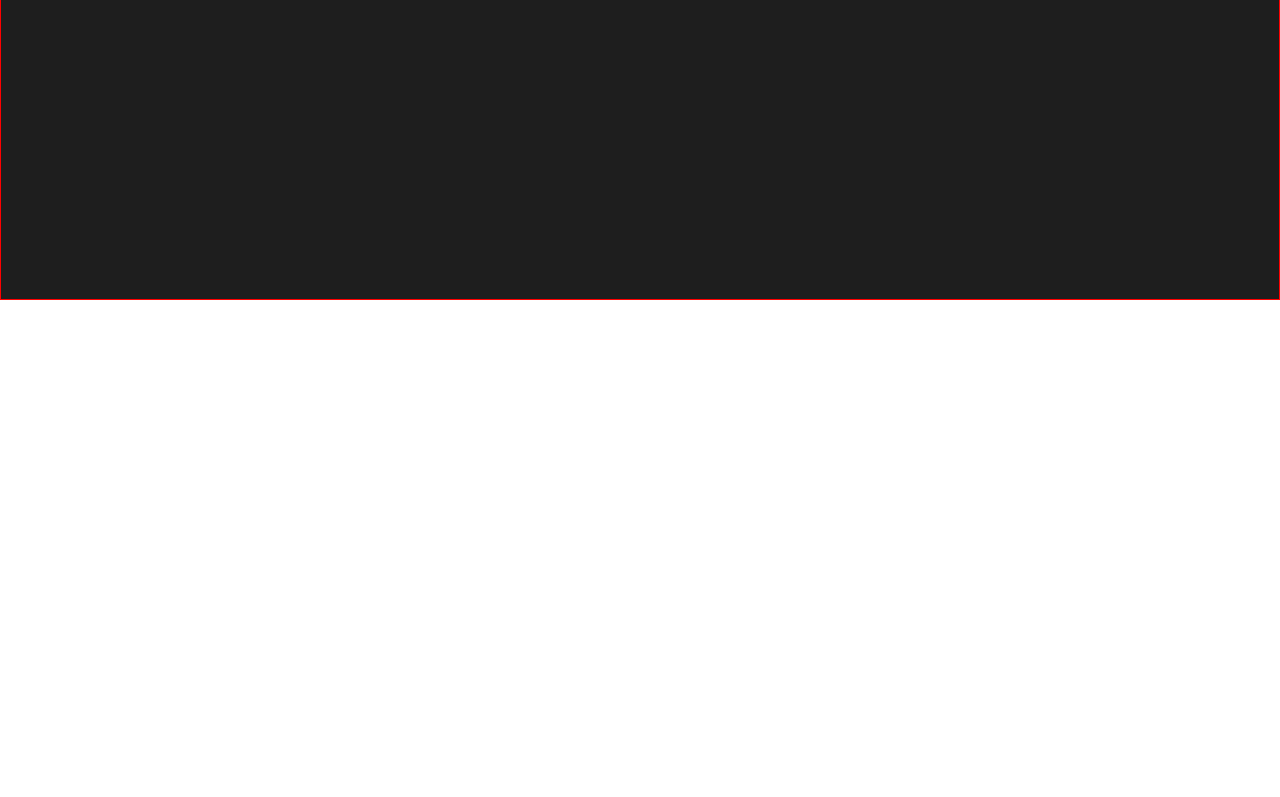
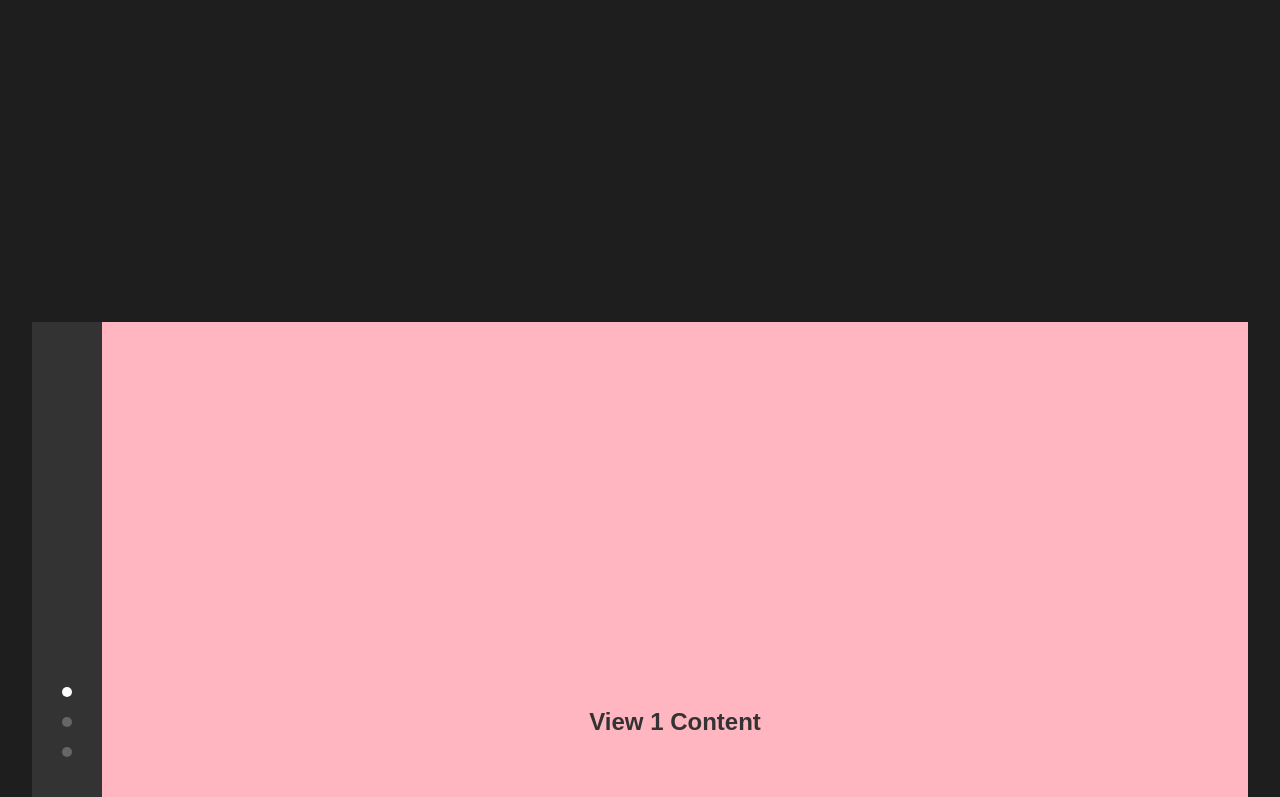
Before and after one commit to alfiewalliss/portfolio, a React (Create React App) app: page / in a window 1280 px wide. Shown: the part 502-1299 px from the top of the page. Before the commit the page ends 802 px from the top, so only its background shows below. Built offline with nearby package versions, Linux system fonts and the light colour scheme.

Commit message:
adding some scroll animation elements, needs further work on the sidebar one

```diff
--- a/package.json
+++ b/package.json
@@ -4,9 +4,10 @@
   "private": true,
   "dependencies": {
     "cra-template": "1.2.0",
-    "framer-motion": "^11.15.0",
+    "framer-motion": "^10.0.0",
     "react": "^19.0.0",
     "react-dom": "^19.0.0",
+    "react-intersection-observer": "^9.0.0",
     "react-scripts": "5.0.1",
     "web-vitals": "^4.2.4"
   },
--- a/src/App.tsx
+++ b/src/App.tsx
@@ -1,14 +1,9 @@
 import React from "react";
 import { motion } from "framer-motion";
+import ScrollBox from "./components/ScrollBox/ScrollBox.tsx";
+import ScrollAnimatedSection from "./components/ScrollAnimatedSection.tsx";
 
 const App: React.FC = () => {
-  const projects = [
-    "Project One",
-    "Project Two",
-    "Project Three",
-    "Project Four",
-  ];
-
   return (
     <div
       style={{
@@ -16,11 +11,8 @@ const App: React.FC = () => {
         backgroundColor: "#1e1e1e",
         color: "#fff",
         margin: 0,
-        border: "1px solid red",
-        height: "100vh",
       }}
     >
-      {/* Header Section */}
       <motion.header
         initial={{ y: -100, opacity: 0 }}
         animate={{ y: 0, opacity: 1 }}
@@ -36,7 +28,6 @@ const App: React.FC = () => {
         Welcome to My Portfolio
       </motion.header>
 
-      {/* Navigation */}
       <motion.nav
         initial="hidden"
         animate="visible"
@@ -70,21 +61,29 @@ const App: React.FC = () => {
         ))}
       </motion.nav>
 
-      {/* Projects Section */}
       <motion.section
         initial={{ opacity: 0 }}
         animate={{ opacity: 1 }}
         transition={{ duration: 1 }}
         style={{
-          padding: "2rem",
+          padding: "0 2rem 2rem 2rem",
           textAlign: "center",
+          overflow: "scroll",
         }}
       >
-        <h2
-          style={{ marginBottom: "1.5rem", fontSize: "2rem", color: "#007bff" }}
+        <motion.div
+          style={{
+            marginBottom: "1.5rem",
+            fontSize: "2rem",
+            color: "#007bff",
+            height: "calc(100vh - 123px)",
+            display: "flex",
+            justifyContent: "center",
+            alignItems: "center",
+          }}
         >
           My Projects
-        </h2>
+        </motion.div>
         <motion.div
           initial="hidden"
           animate="visible"
@@ -100,32 +99,12 @@ const App: React.FC = () => {
             gridTemplateColumns: "repeat(auto-fit, minmax(200px, 1fr))",
             gap: "1.5rem",
           }}
-        >
-          {projects.map((project, index) => (
-            <motion.div
-              key={index}
-              whileHover={{ scale: 1.05 }}
-              whileTap={{ scale: 0.95 }}
-              initial={{ y: 50, opacity: 0 }}
-              animate={{ y: 0, opacity: 1 }}
-              transition={{ duration: 0.5 }}
-              style={{
-                padding: "1rem",
-                backgroundColor: "#282c34",
-                borderRadius: "10px",
-                boxShadow: "0px 4px 10px rgba(0, 0, 0, 0.2)",
-              }}
-            >
-              <h3 style={{ color: "#007bff", marginBottom: "0.5rem" }}>
-                {project}
-              </h3>
-              <p style={{ fontSize: "0.9rem" }}>
-                A brief description of {project.toLowerCase()}. This is a
-                placeholder for now.
-              </p>
-            </motion.div>
-          ))}
-        </motion.div>
+        />
+        <ScrollBox />
+        <ScrollAnimatedSection />
+        <ScrollAnimatedSection />
+        <ScrollAnimatedSection />
+        <ScrollAnimatedSection />
       </motion.section>
     </div>
   );
--- /dev/null
+++ b/src/components/ScrollAnimatedSection.tsx
@@ -0,0 +1,35 @@
+import React from "react";
+import { motion } from "framer-motion";
+import { useInView } from "react-intersection-observer";
+
+const ScrollAnimatedSection: React.FC = () => {
+  const { ref, inView } = useInView({
+    threshold: 0.2,
+    triggerOnce: false,
+  });
+
+  return (
+    <motion.div
+      ref={ref}
+      initial={{ opacity: 0, y: 50 }}
+      animate={inView ? { opacity: 1, y: 0 } : {}}
+      transition={{ duration: 1.5 }}
+      whileHover={{ scale: 1.03 }}
+      whileTap={{ scale: 0.8 }}
+      style={{
+        height: "200px",
+        margin: "50px 0",
+        display: "flex",
+        alignItems: "center",
+        justifyContent: "center",
+        backgroundColor: "#282c34",
+        borderRadius: "10px",
+        boxShadow: "0px 4px 10px rgba(0, 0, 0, 0.2)",
+      }}
+    >
+      <h2>I'm Animated on Scroll!</h2>
+    </motion.div>
+  );
+};
+
+export default ScrollAnimatedSection;
--- /dev/null
+++ b/src/components/ScrollBox/ScrollBox.tsx
@@ -0,0 +1,79 @@
+import React, { useEffect, useState } from "react";
+import { View } from "./types";
+import { ScrollBoxSidebar } from "./ScrollBoxSidebar.tsx";
+import { ScrollBoxContent } from "./ScrollBoxContent.tsx";
+
+const views: View[] = [
+  { id: 0, content: "View 1 Content", color: "#FFB6C1" },
+  { id: 1, content: "View 2 Content", color: "#ADD8E6" },
+  { id: 2, content: "View 3 Content", color: "#90EE90" },
+];
+
+const ScrollBox: React.FC = () => {
+  const [currentView, setCurrentView] = useState(0);
+  const [isScrolling, setIsScrolling] = useState(false);
+
+  const handleScroll = (e: WheelEvent) => {
+    const direction = e.deltaY > 0 ? 1 : -1;
+    if (
+      (direction === 1 && currentView !== views.length - 1) ||
+      (direction === -1 && currentView !== 0) ||
+      isScrolling
+    ) {
+      e.preventDefault();
+    }
+    if (isScrolling) return;
+
+    setCurrentView((prev) => {
+      const newView = prev + direction;
+      return Math.min(Math.max(newView, 0), views.length - 1);
+    });
+
+    setIsScrolling(true);
+    setTimeout(() => setIsScrolling(false), 1000);
+  };
+
+  useEffect(() => {
+    const container = document.getElementById("scroll-container");
+
+    const handleWheel = (e: WheelEvent) => {
+      const rect = container?.getBoundingClientRect();
+      if (
+        rect &&
+        e.clientX >= rect.left &&
+        e.clientX <= rect.right &&
+        e.clientY >= rect.top &&
+        e.clientY <= rect.bottom
+      ) {
+        handleScroll(e);
+      }
+    };
+
+    if (container) {
+      window.addEventListener("wheel", handleWheel, { passive: false });
+      return () => {
+        window.removeEventListener("wheel", handleWheel);
+      };
+    }
+  }, [isScrolling]);
+
+  return (
+    <div
+      id="scroll-container"
+      style={{
+        display: "flex",
+        height: "100vh",
+        overflow: "hidden",
+      }}
+    >
+      <ScrollBoxSidebar
+        views={views}
+        currentView={currentView}
+        setCurrentView={setCurrentView}
+      />
+      <ScrollBoxContent views={views} currentView={currentView} />
+    </div>
+  );
+};
+
+export default ScrollBox;
--- /dev/null
+++ b/src/components/ScrollBox/ScrollBoxContent.tsx
@@ -0,0 +1,36 @@
+import React from "react";
+import { AnimatePresence, motion } from "framer-motion";
+import { View } from "./types";
+
+interface ScrollBoxContentProps {
+  views: View[];
+  currentView: number;
+}
+
+export const ScrollBoxContent: React.FC<ScrollBoxContentProps> = ({
+  views,
+  currentView,
+}) => (
+  <AnimatePresence mode="wait">
+    <motion.div
+      key={currentView}
+      initial={{ opacity: 0, y: 100 }}
+      animate={{ opacity: 1, y: 0 }}
+      exit={{ opacity: 0, y: -100 }}
+      transition={{ duration: 0.5 }}
+      style={{
+        flex: 1,
+        display: "flex",
+        justifyContent: "center",
+        alignItems: "center",
+        background: views[currentView].color,
+        color: "#333",
+        fontSize: "24px",
+        fontWeight: "bold",
+        height: "100vh",
+      }}
+    >
+      {views[currentView].content}
+    </motion.div>
+  </AnimatePresence>
+);
--- /dev/null
+++ b/src/components/ScrollBox/ScrollBoxSidebar.tsx
@@ -0,0 +1,44 @@
+import React from "react";
+import { motion } from "framer-motion";
+import { View } from "./types";
+
+interface ScrollBoxSidebarProps {
+  views: View[];
+  currentView: number;
+  setCurrentView: (id: number) => void;
+}
+
+export const ScrollBoxSidebar: React.FC<ScrollBoxSidebarProps> = ({
+  views,
+  currentView,
+  setCurrentView,
+}) => (
+  <div
+    style={{
+      width: "50px",
+      background: "#333",
+      display: "flex",
+      flexDirection: "column",
+      alignItems: "center",
+      justifyContent: "center",
+      padding: "10px",
+    }}
+  >
+    {views.map((view) => (
+      <motion.div
+        key={view.id}
+        onClick={() => setCurrentView(view.id)}
+        whileHover={{ scale: 1.2 }}
+        whileTap={{ scale: 0.9 }}
+        style={{
+          width: "10px",
+          height: "10px",
+          margin: "10px 0",
+          borderRadius: "50%",
+          background: currentView === view.id ? "#fff" : "#666",
+          cursor: "pointer",
+        }}
+      />
+    ))}
+  </div>
+);
--- /dev/null
+++ b/src/components/ScrollBox/index.ts
@@ -0,0 +1,2 @@
+import ScrollBox from "./ScrollBox";
+export default ScrollBox;
--- /dev/null
+++ b/src/components/ScrollBox/types.ts
@@ -0,0 +1,5 @@
+export interface View {
+  id: number;
+  content: string;
+  color: string;
+}
```
Also changed, not shown: 1 other file (tests, documents, lock files or other folders).
